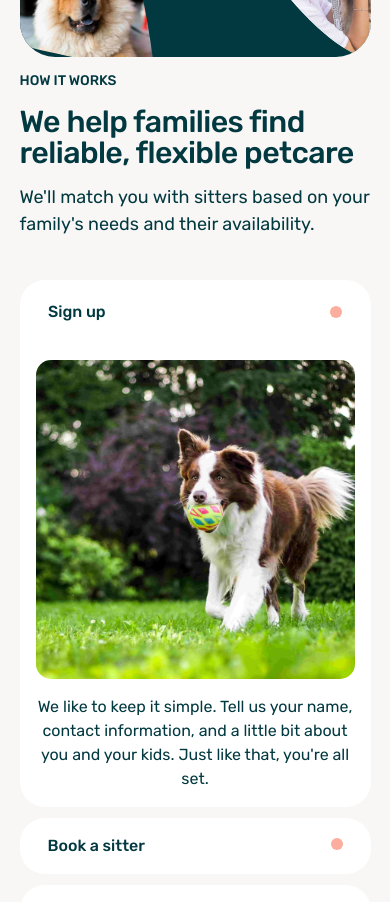
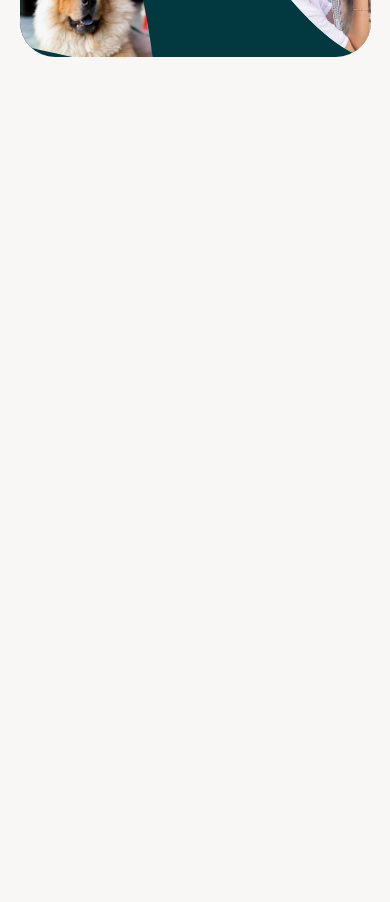
Before and after one commit to samsonc89/otter-replica, a React (Vite) app: page / in a window 390 px wide. Shown: the part 666-1568 px from the top of the page. After the commit the page ends 872 px from the top, so only its background shows below. Built offline with nearby package versions, Linux system fonts and the light colour scheme.

Commit message:
Create containers folder

```diff
--- a/src/components/How/How.jsx
+++ /dev/null
@@ -1,87 +0,0 @@
-/* eslint-disable react/no-unescaped-entities */
-import "./how.css";
-import tabOneImg from "../../assets/tab1.jpg";
-import tabTwoImg from "../../assets/tab2.jpg";
-import tabThreeImg from "../../assets/tab3.jpg";
-import TabCard from "./TabCard";
-import { useState } from "react";
-
-const How = () => {
-  const [selected, setSelected] = useState(0);
-
-  const tabData = [
-    {
-      title: "Sign up",
-      img: tabOneImg,
-      text: "We like to keep it simple. Tell us your name, contact information, and a little bit about you and your kids. Just like that, you're all set.",
-    },
-    {
-      title: "Book a sitter",
-      img: tabTwoImg,
-      text: "Let us know when you need care and we'll match you with a sitter based on your family's needs and their availability.",
-    },
-    {
-      title: "Get care & pay",
-      img: tabThreeImg,
-      text: "We've got it from here. Your sitter will show up so you can head out. After your booking wraps up you'll receive a payment request through our app.",
-    },
-  ];
-
-  return (
-    <section className="main-section">
-      <div className="how-wrapper">
-        <div className="how-column how-left">
-          <div className="how-text-wrapper">
-            <p className="small-heading">how it works</p>
-            <h2 className="content-heading">
-              We help families find reliable, flexible petcare
-            </h2>
-            <p className="main-text">
-              We'll match you with sitters based on your family's needs and
-              their availability.
-            </p>
-          </div>
-          <div className="how-tabs-wrapper">
-            {tabData.map((tab, i) => {
-              return (
-                <div
-                  key={i}
-                  onClick={() => {
-                    setSelected(i);
-                  }}
-                  className="tab-item"
-                >
-                  <div
-                    className={
-                      selected === i ? "how-tab active-tab" : "how-tab"
-                    }
-                  >
-                    {tab.title}
-                  </div>
-                  {selected === i ? (
-                    <TabCard extraClass={"narrow-content"} props={tab} />
-                  ) : (
-                    ""
-                  )}
-                </div>
-              );
-            })}
-          </div>
-        </div>
-        <div className="how-column how-right">
-          {tabData.map((tab, i) => {
-            return (
-              <TabCard
-                key={i}
-                extraClass={selected === i ? "active-content" : ""}
-                props={tab}
-              />
-            );
-          })}
-        </div>
-      </div>
-    </section>
-  );
-};
-
-export default How;
--- a/src/components/How/TabCard.jsx
+++ /dev/null
@@ -1,17 +0,0 @@
-/* eslint-disable react/prop-types */
-import "./tabCard.css";
-
-const TabCard = ({ props, extraClass = "" }) => {
-  return (
-    <div className={`how-tab-content-wrapper ${extraClass}`}>
-      <div className="how-tab-image-wrapper">
-        <img src={props.img} className="tab-image" />
-      </div>
-      <div className="how-tab-text-wrapper">
-        <p>{props.text}</p>
-      </div>
-    </div>
-  );
-};
-
-export default TabCard;
--- a/src/components/How/how.css
+++ /dev/null
@@ -1,141 +0,0 @@
-.how-wrapper {
-  margin: 0 auto;
-  max-width: 75rem;
-  display: flex;
-  justify-content: space-between;
-}
-
-.how-column {
-  width: 42%;
-  position: relative;
-}
-
-.how-text-wrapper,
-.how-tabs-wrapper
-/* .how-left  */ {
-  display: flex;
-  flex-direction: column;
-  align-items: flex-start;
-}
-
-.how-text-wrapper {
-  gap: 2em;
-}
-.how-text-wrapper > * {
-  text-align: start;
-}
-
-.how-tabs-wrapper {
-  margin-top: 1.5em;
-  gap: 0.7em;
-  font-weight: 500;
-}
-
-.how-tab {
-  padding: 12px 20px;
-}
-
-/* .expanded {
-  display: flex;
-  flex-direction: column;
-  align-items: center;
-  gap: 7px;
-  border: 2px solid transparent;
-  background-color: hsl(0deg 0% 100%);
-  border-radius: 25px;
-  padding: 0.875em 1.15em;
-  line-height: 1;
-  font-weight: 500;
-} */
-.active-tab {
-  display: flex;
-  align-items: center;
-  gap: 7px;
-  border: 2px solid transparent;
-  background-color: hsl(0deg 0% 100%);
-  border-radius: 25px;
-  padding: 0.875em 1.15em;
-  line-height: 1;
-  font-weight: 500;
-}
-
-.active-tab::before {
-  content: " ";
-  display: inline-block;
-  width: 12px;
-  height: 12px;
-  -moz-border-radius: 50%;
-  -webkit-border-radius: 50%;
-  border-radius: 50%;
-  background-color: hsl(11deg 92% 80%);
-}
-
-@media screen and (max-width: 991px) {
-  .how-wrapper {
-    width: 85%;
-    flex-direction: column;
-  }
-  .how-column {
-    width: 100%;
-  }
-  .how-text-wrapper {
-    width: 70%;
-    gap: 1em;
-  }
-  .how-right {
-    display: none;
-  }
-  .tab-content {
-    display: flex;
-    flex-direction: column;
-    align-items: flex-start;
-  }
-  .how-tab {
-    width: 100%;
-    display: flex;
-    justify-content: space-between;
-  }
-  .how-tab::after {
-    content: " ";
-    display: inline-block;
-    width: 12px;
-    height: 12px;
-    -moz-border-radius: 50%;
-    -webkit-border-radius: 50%;
-    border-radius: 50%;
-    background-color: hsl(11deg 92% 80%);
-  }
-  .tab-item {
-    width: 100%;
-    background-color: hsl(0deg 0% 100%);
-    border-radius: 25px;
-    padding: 0.875em 1.15em;
-    line-height: 1;
-  }
-  .active-tab::before {
-    content: " ";
-    display: none;
-  }
-}
-
-@media screen and (max-width: 768px) {
-  .how-text-wrapper {
-    width: 85%;
-  }
-  .tab-item {
-    width: 100%;
-  }
-}
-
-@media screen and (max-width: 479px) {
-  .how-wrapper {
-    width: 90%;
-  }
-  .how-text-wrapper {
-    width: 100%;
-    gap: 1em;
-  }
-  .tab-item {
-    padding: 0.5em 0.5em;
-  }
-}
--- a/src/components/How/tabCard.css
+++ /dev/null
@@ -1,76 +0,0 @@
-.how-tab-content-wrapper {
-  display: none;
-  flex-direction: column;
-  background-color: hsl(0deg 0% 100%);
-  padding: 1.5rem;
-  height: 100%;
-  border-radius: 48px;
-  gap: 1.2rem;
-  /* position: absolute; */
-  top: 100%;
-}
-
-.active-content {
-  display: flex;
-  /* top: 0; */
-  animation: slide-up 0.4s ease;
-}
-
-.narrow-content {
-  display: none;
-}
-.how-tab-image-wrapper {
-  border-radius: 32px;
-  width: 100%;
-  padding-top: 80%;
-  position: relative;
-}
-
-.tab-image {
-  width: 100%;
-  height: 100%;
-  border-radius: inherit;
-  object-fit: cover;
-  position: absolute;
-  top: 0%;
-  bottom: 0%;
-  left: 0%;
-  right: 0%;
-}
-
-@keyframes slide-up {
-  0% {
-    transform: translateY(100%);
-  }
-  100% {
-    transform: translateY(0);
-  }
-}
-
-@media screen and (max-width: 991px) {
-  .how-tab-content-wrapper {
-    padding: 1rem;
-    font-weight: 400;
-    line-height: 1.5;
-  }
-  .narrow-content {
-    display: flex;
-    flex-direction: column;
-    gap: 1.5rem;
-    animation: slide-up 0.4s ease;
-  }
-}
-
-@media screen and (max-width: 479px) {
-  .how-tab-content-wrapper {
-    padding: 1.5rem 0.5rem 0.5rem;
-  }
-
-  .how-tab-image-wrapper {
-    border-radius: 15px;
-    padding-top: 100%;
-  }
-  .narrow-content {
-    gap: 1rem;
-  }
-}
--- a/src/components/index.js
+++ b/src/components/index.js
@@ -1,3 +1,3 @@
 export { default as Navbar } from "./Navbar/Navbar";
 export { default as Header } from "./Header/Header";
-export { default as How } from "./How/How";
+export { default as How } from "../containers/How/How";
```
